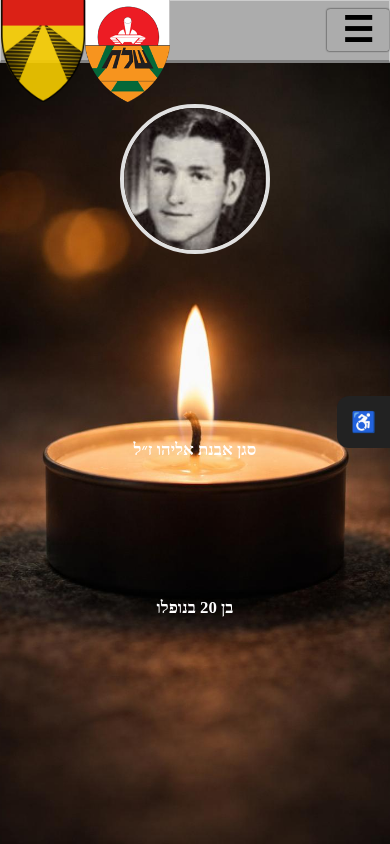
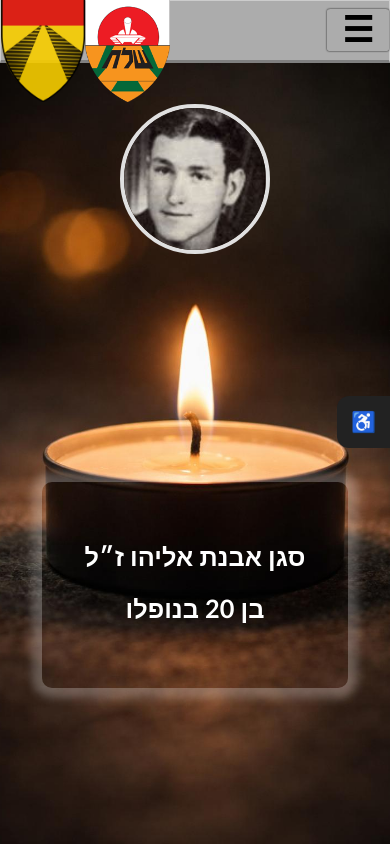
Before and after one commit to amichy-dahan/unit-401, a React (Vite) app: page /#/soldier/1 in a window 390 px wide. Built offline with nearby package versions, Linux system fonts and the light colour scheme.

Commit message:
trigger deploy

```diff
--- a/src/pages/SoldierPage.css
+++ b/src/pages/SoldierPage.css
@@ -94,10 +94,18 @@
     font-size: 2vh;
     font-weight: 600;
   }
-  body{
+
+
+  .picS{
+       display: flex;
+    flex-direction: column;
+    align-items: center;
+    width:100%;
+    height: 100vh;
     background-image: url('../assets/lite.jpeg');
-    background-size: cover;
-    background-position: center;
+      background-position: center;
+  background-repeat: no-repeat;
+  background-size: cover;
   }
 }
 
@@ -127,13 +135,18 @@
   }
   .text{
     color: white !important;
-    font-size: 2vh;
+    font-size: 3vh;
     font-weight: 600;
-    margin-top: 15vh;
+    font-family: 'Gill Sans', 'Gill Sans MT', Calibri, 'Trebuchet MS', sans-serif;
+
   }
-  body{
-    background-image: url('../assets/lite.jpeg');
-    background-size: cover;
-    background-position: center;
+  .container-text{
+    text-align: center;
+    margin-top: 20vh;
+    border-radius: 10px;
+    box-shadow: 0px 0px 10px 10px rgba(255, 255, 255, 0.247);
+    padding: 5vh;
+
   }
+
 }
--- a/src/pages/SoldierPage.jsx
+++ b/src/pages/SoldierPage.jsx
@@ -17,14 +17,19 @@ export default function SoldierPage() {
 
 
     <>
+    <div className="picS">
+
 
        <div className="soldier-page">
       <img src={soldier.image} alt={soldier.name} />
 
     </div>
-      <h1 className="text">{soldier.name}</h1>
+    <div className="container-text">
+     <h1 className="text">{soldier.name}</h1>
       <h2 className="text">{soldier.fallenText}</h2>
+    </div>
 
+ </div>
     </>
 
   );
```
